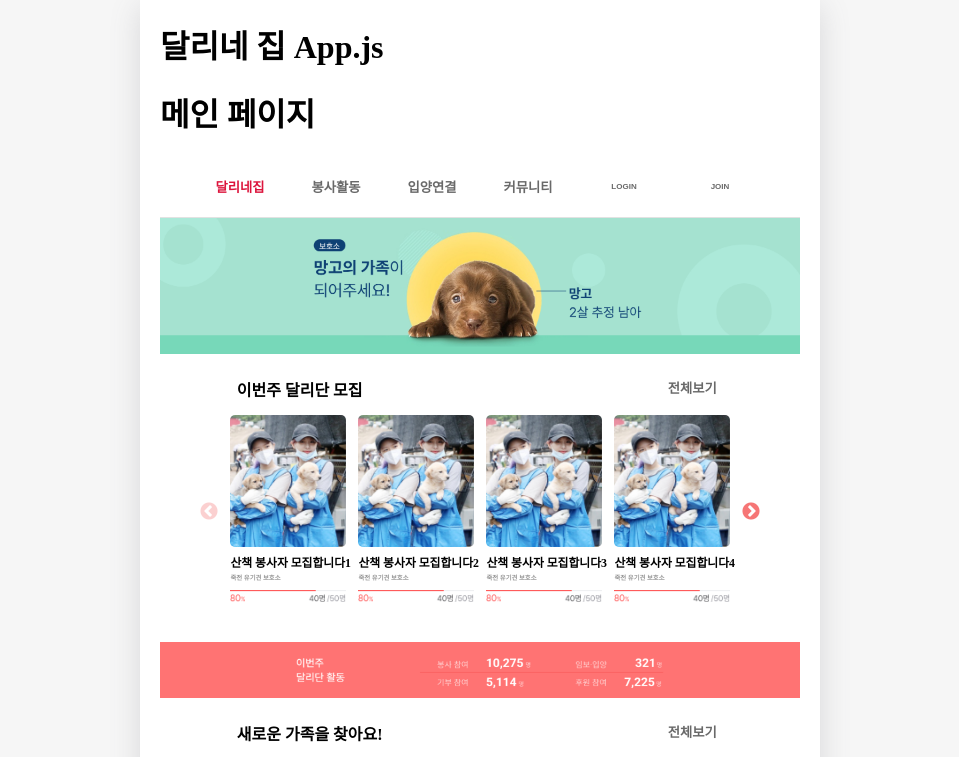
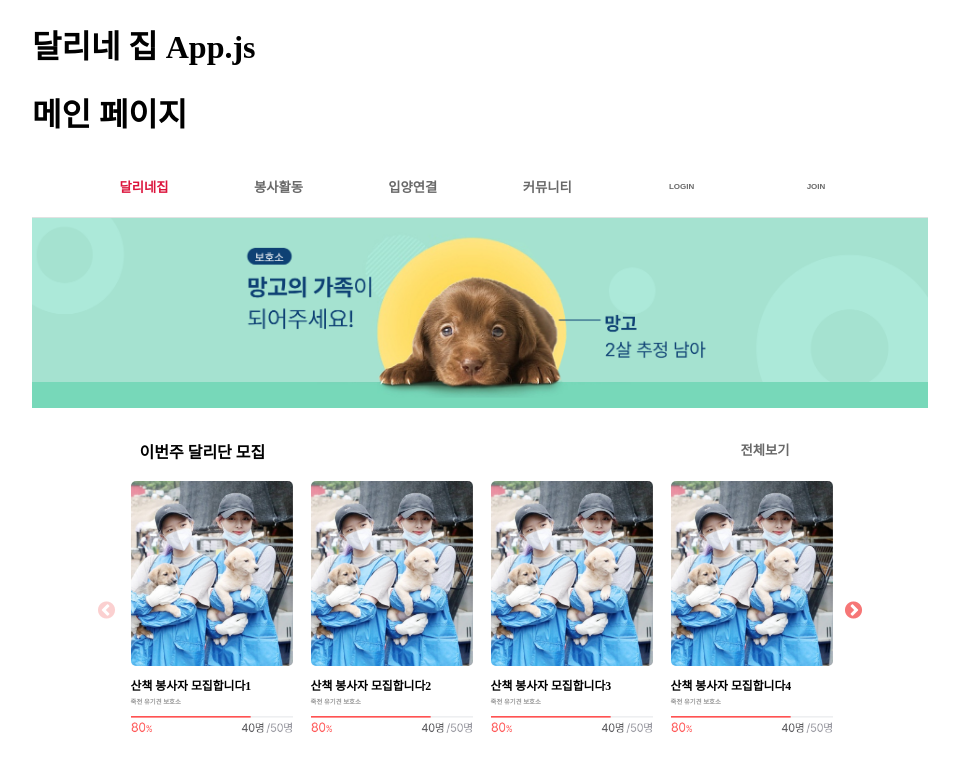
Before and after one commit to SMJin/Dali-s-House, a React (Create React App) app in the folder src/main/react-frontend/: page / in a window 1280 px wide. Shown: the top 757 px of the page, without its empty margins (160-1119 px from the left). Built offline with nearby package versions, Linux system fonts and the light colour scheme; a web font is replaced by a local one.

Commit message:
edit App.js remove page line

```diff
--- a/src/main/react-frontend/src/App.css
+++ b/src/main/react-frontend/src/App.css
@@ -5,7 +5,7 @@
 }
 
 body {
-  background-color: #f6f6f6;
+  /* background-color: #f6f6f6; */
   display: flex;
   justify-content: center;
   align-items: center;
@@ -18,7 +18,7 @@ body {
 
 @media (min-width: 650px) {
   .App {
-    width: 640px;
+    width: 70vw;
   }
 }
 
@@ -27,11 +27,11 @@ body {
     width: 90vw;
   }
 }
-
+/*
 #root {
   background-color: white;
   box-shadow: rgba(100, 100, 111, 0.2) 0 7px 29px 0;
-}
+} */
 
 .App {
   min-height: 100vh;
```
